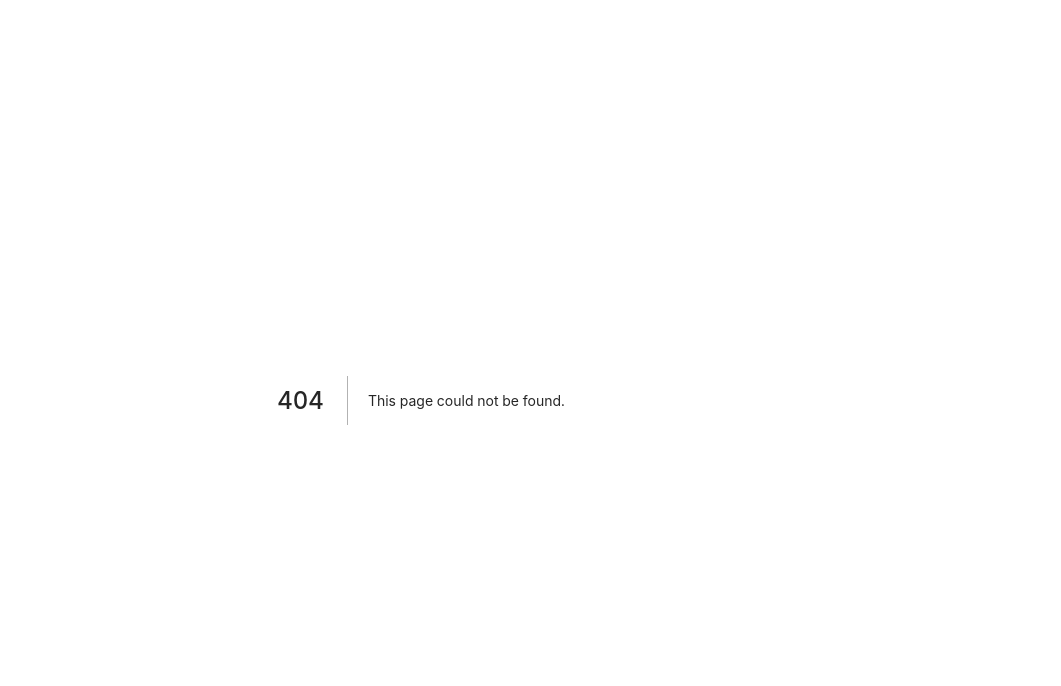
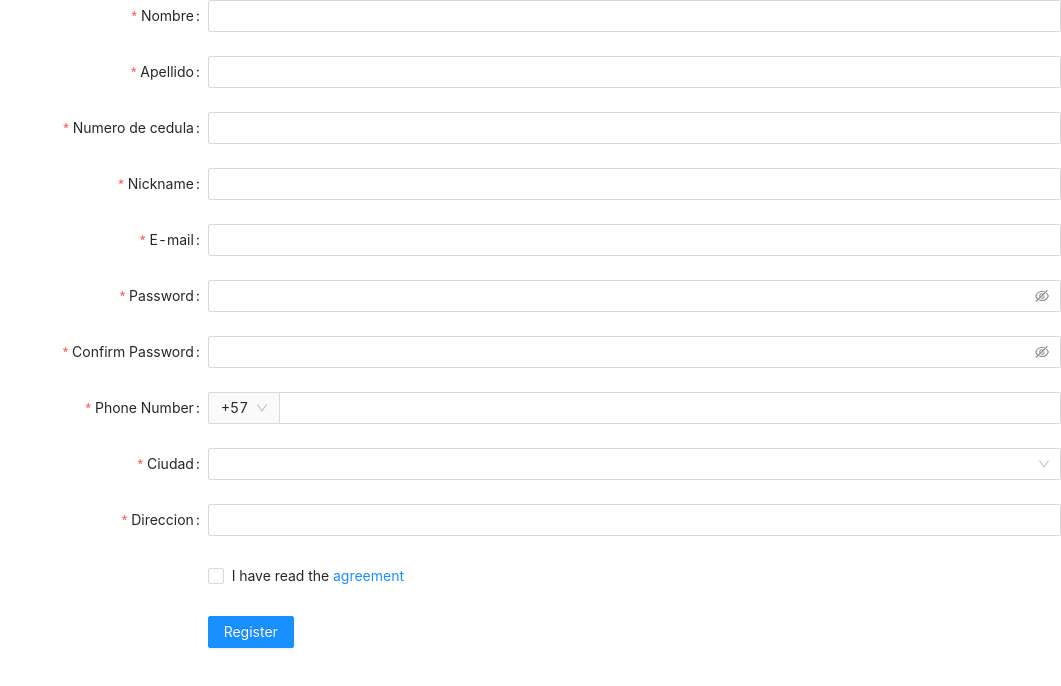
Before and after one commit to jbetancur12/leposti, a Next.js app in the folder frontend/: page /register in a window 1280 px wide. Before the commit this address had no page. Shown: the top 686 px of the page, without its empty margins (219-1280 px from the left). Built offline with nearby package versions, Linux system fonts and the light colour scheme; no server answers.

Commit message:
Email Working with update method

```diff
--- /dev/null
+++ b/frontend/pages/register.js
@@ -0,0 +1,347 @@
+import React, { useState } from 'react';
+import {
+  Form,
+  Input,
+  Cascader,
+  Select,
+  Row,
+  Col,
+  Checkbox,
+  Button,
+  AutoComplete,
+} from 'antd';
+const { Option } = Select;
+
+const residences = [
+  {
+    value: 'zhejiang',
+    label: 'Zhejiang',
+    children: [
+      {
+        value: 'hangzhou',
+        label: 'Hangzhou',
+        children: [
+          {
+            value: 'xihu',
+            label: 'West Lake',
+          },
+        ],
+      },
+    ],
+  },
+  {
+    value: 'jiangsu',
+    label: 'Jiangsu',
+    children: [
+      {
+        value: 'nanjing',
+        label: 'Nanjing',
+        children: [
+          {
+            value: 'zhonghuamen',
+            label: 'Zhong Hua Men',
+          },
+        ],
+      },
+    ],
+  },
+];
+const formItemLayout = {
+  labelCol: {
+    xs: {
+      span: 24,
+    },
+    sm: {
+      span: 8,
+    },
+  },
+  wrapperCol: {
+    xs: {
+      span: 24,
+    },
+    sm: {
+      span: 16,
+    },
+  },
+};
+const tailFormItemLayout = {
+  wrapperCol: {
+    xs: {
+      span: 24,
+      offset: 0,
+    },
+    sm: {
+      span: 16,
+      offset: 8,
+    },
+  },
+};
+
+const RegistrationForm = () => {
+  const [form] = Form.useForm();
+
+  const [cities, setCities] = useState(null);
+
+  const getCities = async () => {
+    const res = await fetch(
+      'https://raw.githubusercontent.com/marcovega/colombia-json/master/colombia.min.json',
+    );
+    const resCities = await res.json();
+
+    const returne = resCities.map((citie) => {
+      const ccc = citie.ciudades.map((cc) => {
+        return {
+          label: cc,
+          value: cc,
+        };
+      });
+      const temp = {
+        id: citie.id,
+        value: citie.departamento,
+        label: citie.departamento,
+        children: ccc,
+      };
+      return temp;
+    });
+
+    setCities(returne);
+  };
+
+  React.useEffect(() => {
+    getCities();
+  }, []);
+
+  const onFinish = async (values) => {
+    const newValues = {
+      ...values,
+      city: values.city[1],
+      departamento: values.city[0],
+    };
+
+    const resPost = await fetch('http://localhost:1337/auth/local/register', {
+      method: 'POST', // *GET, POST, PUT, DELETE, etc.
+      headers: {
+        'Content-Type': 'application/json',
+      },
+      body: JSON.stringify(newValues), // body data type must match "Content-Type" header
+    });
+
+    if (!resPost.ok) {
+      const message = `An error has occured: ${resPost.status}`;
+      throw new Error(message);
+    } else {
+      console.log('Rewgistrado', JSON.stringify(newValues));
+    }
+  };
+  function filter(inputValue, path) {
+    return path.some(
+      (option) =>
+        option.label.toLowerCase().indexOf(inputValue.toLowerCase()) > -1,
+    );
+  }
+
+  const prefixSelector = (
+    <Form.Item name='prefix' noStyle>
+      <Select
+        style={{
+          width: 70,
+        }}
+      >
+        <Option value='57'>+57</Option>
+        <Option value='1'>+1</Option>
+      </Select>
+    </Form.Item>
+  );
+
+  return (
+    <Form
+      {...formItemLayout}
+      form={form}
+      name='register'
+      onFinish={onFinish}
+      initialValues={{
+        prefix: '57',
+      }}
+      scrollToFirstError
+    >
+      <Form.Item
+        name='firstname'
+        label='Nombre'
+        rules={[
+          {
+            required: true,
+            message: 'Ingresa tu nombre!',
+            whitespace: true,
+          },
+        ]}
+      >
+        <Input />
+      </Form.Item>
+      <Form.Item
+        name='lastname'
+        label='Apellido'
+        rules={[
+          {
+            required: true,
+            message: 'Ingresa tu apellido!',
+            whitespace: true,
+          },
+        ]}
+      >
+        <Input />
+      </Form.Item>
+      <Form.Item
+        name='docId'
+        label='Numero de cedula'
+        rules={[
+          {
+            required: true,
+            message: 'Ingresa tu cedula!',
+          },
+        ]}
+      >
+        <Input />
+      </Form.Item>
+      <Form.Item
+        name='username'
+        label='Nickname'
+        rules={[
+          {
+            required: true,
+            message: 'Please input your nickname!',
+            whitespace: true,
+          },
+        ]}
+      >
+        <Input />
+      </Form.Item>
+      <Form.Item
+        name='email'
+        label='E-mail'
+        rules={[
+          {
+            type: 'email',
+            message: 'The input is not valid E-mail!',
+          },
+          {
+            required: true,
+            message: 'Please input your E-mail!',
+          },
+        ]}
+      >
+        <Input />
+      </Form.Item>
+
+      <Form.Item
+        name='password'
+        label='Password'
+        rules={[
+          {
+            required: true,
+            message: 'Please input your password!',
+          },
+        ]}
+        hasFeedback
+      >
+        <Input.Password />
+      </Form.Item>
+
+      <Form.Item
+        name='confirm'
+        label='Confirm Password'
+        dependencies={['password']}
+        hasFeedback
+        rules={[
+          {
+            required: true,
+            message: 'Please confirm your password!',
+          },
+          ({ getFieldValue }) => ({
+            validator(_, value) {
+              if (!value || getFieldValue('password') === value) {
+                return Promise.resolve();
+              }
+
+              return Promise.reject(
+                new Error('The two passwords that you entered do not match!'),
+              );
+            },
+          }),
+        ]}
+      >
+        <Input.Password />
+      </Form.Item>
+
+      <Form.Item
+        name='phone'
+        label='Phone Number'
+        rules={[
+          {
+            required: true,
+            message: 'Please input your phone number!',
+          },
+        ]}
+      >
+        <Input
+          addonBefore={prefixSelector}
+          style={{
+            width: '100%',
+          }}
+        />
+      </Form.Item>
+      <Form.Item
+        name='city'
+        label='Ciudad'
+        autocomplete='off'
+        rules={[
+          {
+            type: 'array',
+            required: true,
+            message: 'Please select your habitual residence!',
+          },
+        ]}
+      >
+        <Cascader options={cities} />
+      </Form.Item>
+
+      <Form.Item
+        name='direccion'
+        label='Direccion'
+        rules={[
+          {
+            required: true,
+            message: 'Please input your Direccion!',
+            whitespace: true,
+          },
+        ]}
+      >
+        <Input />
+      </Form.Item>
+
+      <Form.Item
+        name='agreement'
+        valuePropName='checked'
+        rules={[
+          {
+            validator: (_, value) =>
+              value
+                ? Promise.resolve()
+                : Promise.reject(new Error('Should accept agreement')),
+          },
+        ]}
+        {...tailFormItemLayout}
+      >
+        <Checkbox>
+          I have read the <a href=''>agreement</a>
+        </Checkbox>
+      </Form.Item>
+      <Form.Item {...tailFormItemLayout}>
+        <Button type='primary' htmlType='submit'>
+          Register
+        </Button>
+      </Form.Item>
+    </Form>
+  );
+};
+
+export default RegistrationForm;
```
Also changed, not shown: frontend/pages/index.js (+43 -5 lines).
